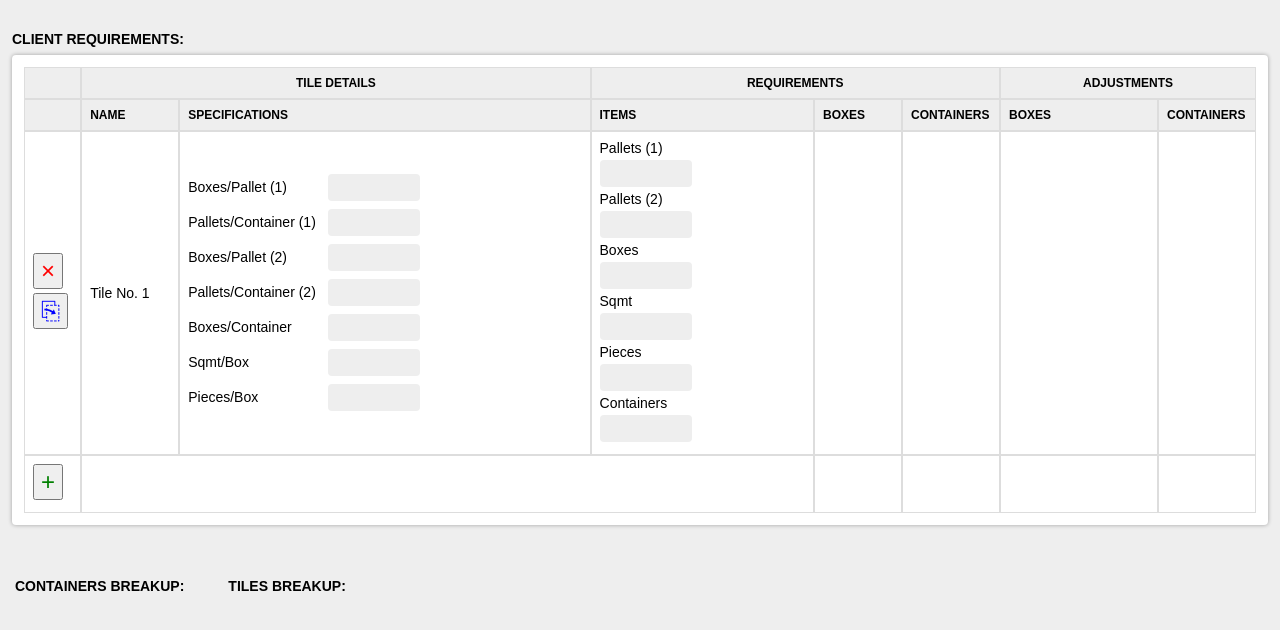
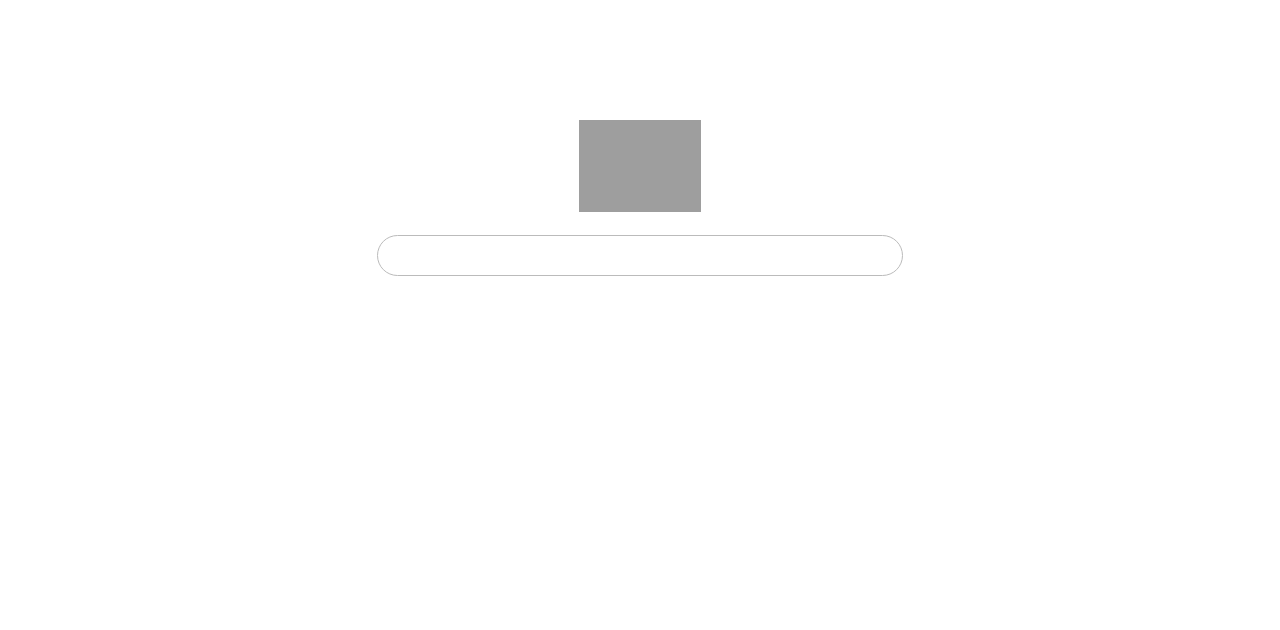
Before and after one commit to ashishkapoor2807/piSheetGenerator, an Angular app: page / in a window 1280 px wide. Shown: the top 630 px of the page. Built offline with nearby package versions, Linux system fonts and the light colour scheme; grey boxes are pictures that could not be loaded.

Commit message:
new version

```diff
--- a/src/app/app.component.ts
+++ b/src/app/app.component.ts
@@ -7,7 +7,7 @@
   encapsulation: ViewEncapsulation.None,
 })
 export class AppComponent implements OnInit {
-  loggedIn = true;
+  loggedIn = false;
   password = '';
   inputRows: any[] = [
     {
```
